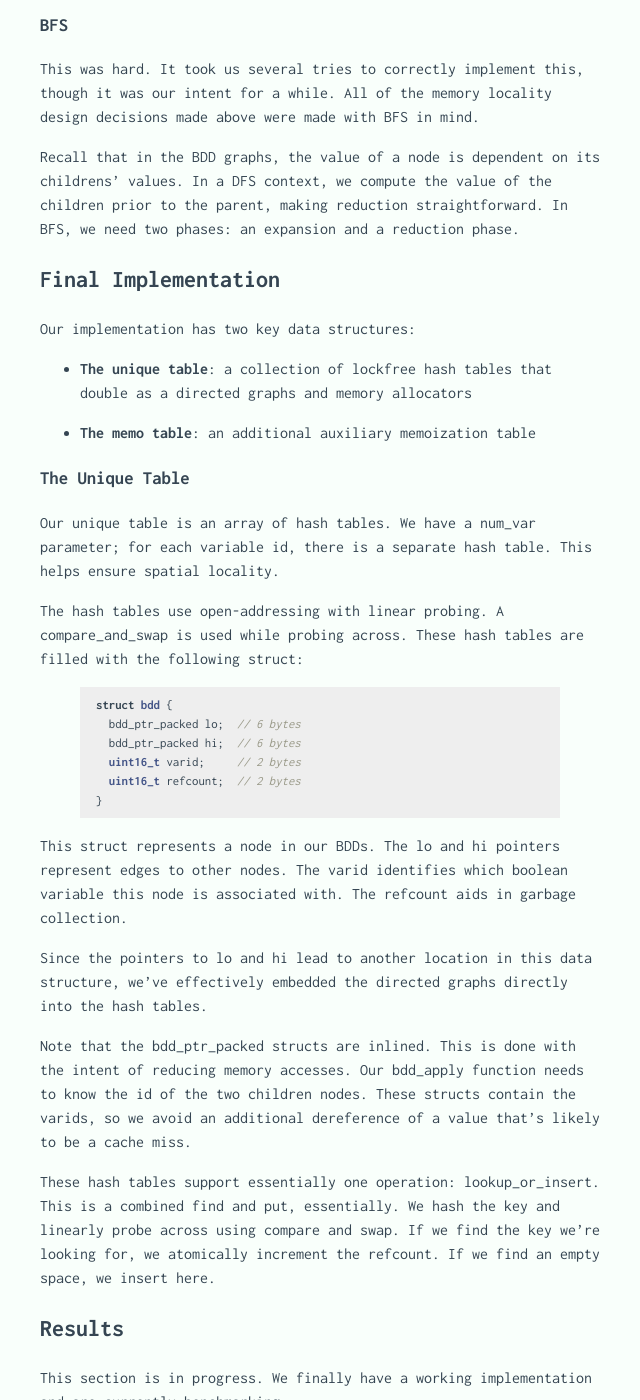
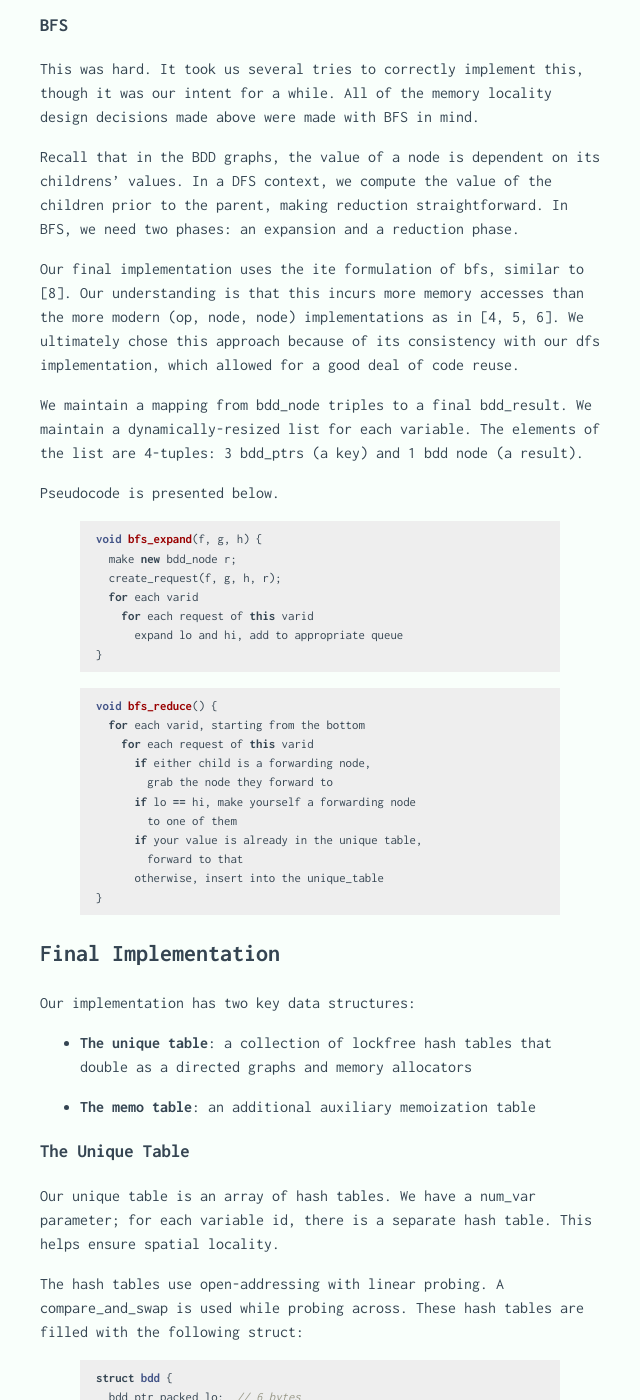
Before and after one commit to evanbergeron/lockfree-bdd, a Jekyll site: the page built from index.md, in a window 1280 px wide and 1400 px high, scrolled down 3040 px. Shown: the whole window, without its empty margins (0-640 px from the left). Built offline with Jekyll 4.4.1, drawn with Linux system fonts in a browser that asks for light colours.

Commit message:
Add description of bf_ite, future work, and more

```diff
--- a/index.md
+++ b/index.md
@@ -106,6 +106,37 @@ This was hard. It took us several tries to correctly implement this, though it w
 
 Recall that in the BDD graphs, the value of a node is dependent on its childrens' values. In a DFS context, we compute the value of the children prior to the parent, making reduction straightforward. In BFS, we need two phases: an expansion and a reduction phase.
 
+Our final implementation uses the ite formulation of bfs, similar to [8]. Our understanding is that this incurs more memory accesses than the more modern (op, node, node) implementations as in [4, 5, 6]. We ultimately chose this approach because of its consistency with our dfs implementation, which allowed for a good deal of code reuse.
+
+We maintain a mapping from bdd_node triples to a final bdd_result. We maintain a dynamically-resized list for each variable. The elements of the list are 4-tuples: 3 bdd_ptrs (a key) and 1 bdd node (a result).
+
+Pseudocode is presented below.
+
+{% highlight c++ %}
+void bfs_expand(f, g, h) {
+  make new bdd_node r;
+  create_request(f, g, h, r);
+  for each varid
+    for each request of this varid
+      expand lo and hi, add to appropriate queue
+}
+{% endhighlight %}
+
+{% highlight c++ %}
+void bfs_reduce() {
+  for each varid, starting from the bottom
+    for each request of this varid
+      if either child is a forwarding node,
+        grab the node they forward to
+      if lo == hi, make yourself a forwarding node
+        to one of them
+      if your value is already in the unique table,
+        forward to that
+      otherwise, insert into the unique_table
+}
+{% endhighlight %}
+
+
 ## Final Implementation
 
 Our implementation has two key data structures:
```
